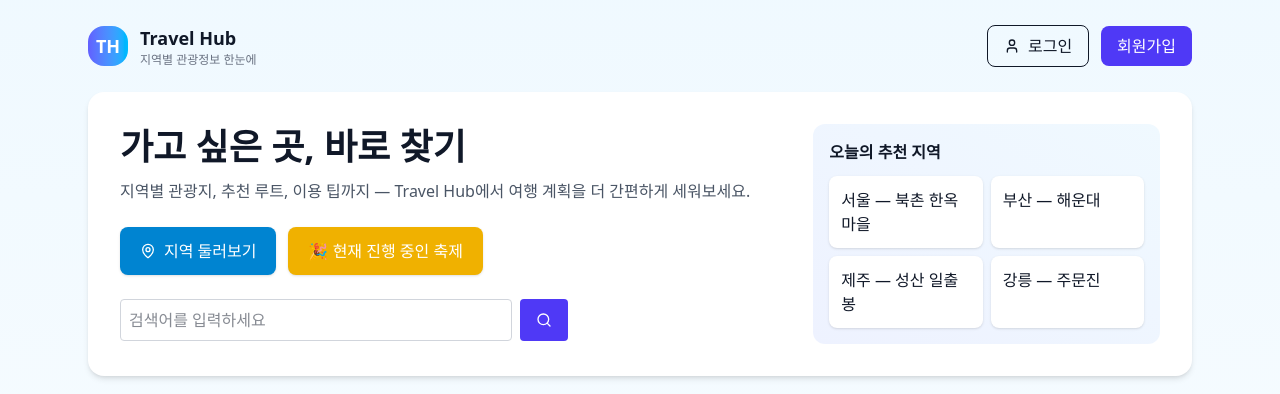
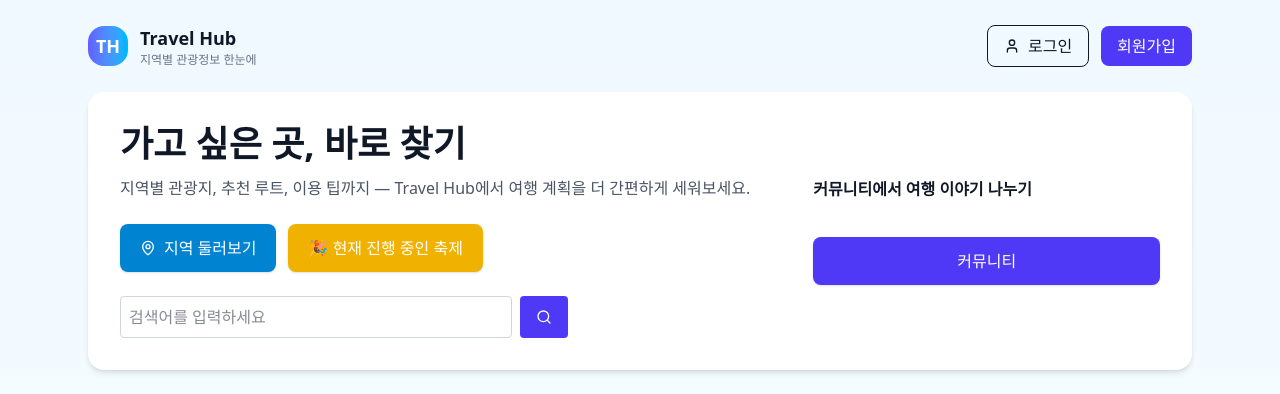
Before and after one commit to BES-17-FINAL/frontend, a React (Vite) app: page / in a window 1280 px wide. Shown: the top 394 px of the page. Built offline with nearby package versions, Linux system fonts and the light colour scheme; no server answers.

Commit message:
커뮤니티 버튼 추가

```diff
--- a/src/pages/TravelHubHome.jsx
+++ b/src/pages/TravelHubHome.jsx
@@ -80,9 +80,17 @@ export default function TravelHubHome() {
               <SearchBar onSearch={handleSearch} />
             </div>
           </div>
-
+          <div className="mt-6 md:mt-0 md:w-1/3">
+            <p className="font-semibold mb-4">커뮤니티에서 여행 이야기 나누기</p>
+            <button
+              onClick={() => navigate("/community")}
+              className="w-full px-4 py-3 bg-indigo-600 text-white rounded-lg shadow hover:bg-indigo-700 transition mt-5"
+            >
+              커뮤니티
+            </button>
+          </div>
           {/* 추천 지역 */}
-          <div className="mt-6 md:mt-0 md:w-1/3">
+          {/* <div className="mt-6 md:mt-0 md:w-1/3">
             <div className="rounded-xl bg-gradient-to-tr from-indigo-50 to-sky-50 p-4 h-full flex flex-col justify-center">
               <h3 className="font-semibold">오늘의 추천 지역</h3>
               <ul className="mt-3 grid grid-cols-2 gap-2">
@@ -100,7 +108,7 @@ export default function TravelHubHome() {
                 </li>
               </ul>
             </div>
-          </div>
+          </div> */}
         </section>
 
         {/* Grid: 인기 지역 */}
--- a/src/pages/spotDetail.jsx
+++ b/src/pages/spotDetail.jsx
@@ -106,7 +106,14 @@ const SpotDetail = () => {
   return (
     <div className="bg-white min-h-screen">
       <Header />
+
       <div className="max-w-[1200px] mx-auto px-8 py-12">
+        <button
+        onClick={handleBack}
+        className="mb-6 px-6 py-2 border-2 border-[#dedede] text-black hover:border-[#4442dd] rounded-lg transition-colors"
+      >
+        ← 뒤로가기
+      </button>
         {/* Spot Title & Rating */}
         <div className="mb-12">
           <h2 className="text-[36px] text-black mb-3">{spot.title}</h2>
```
